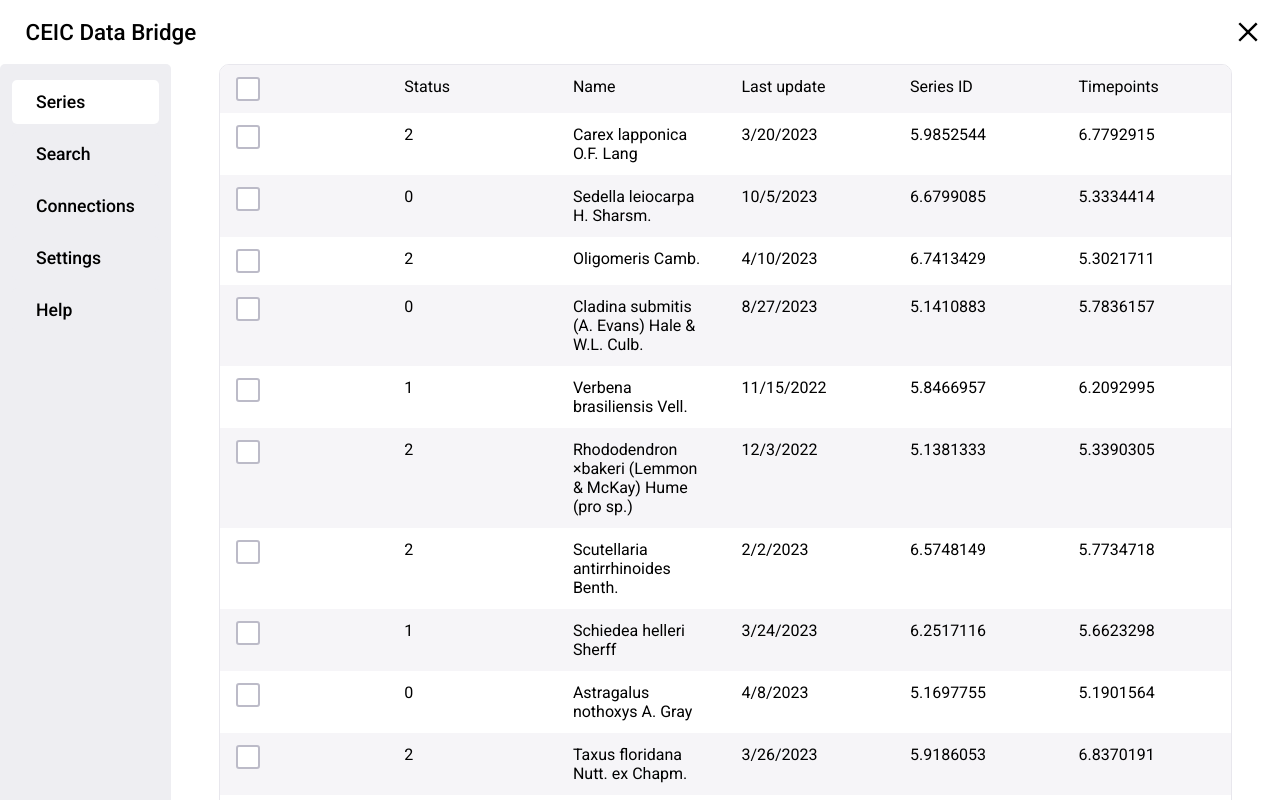
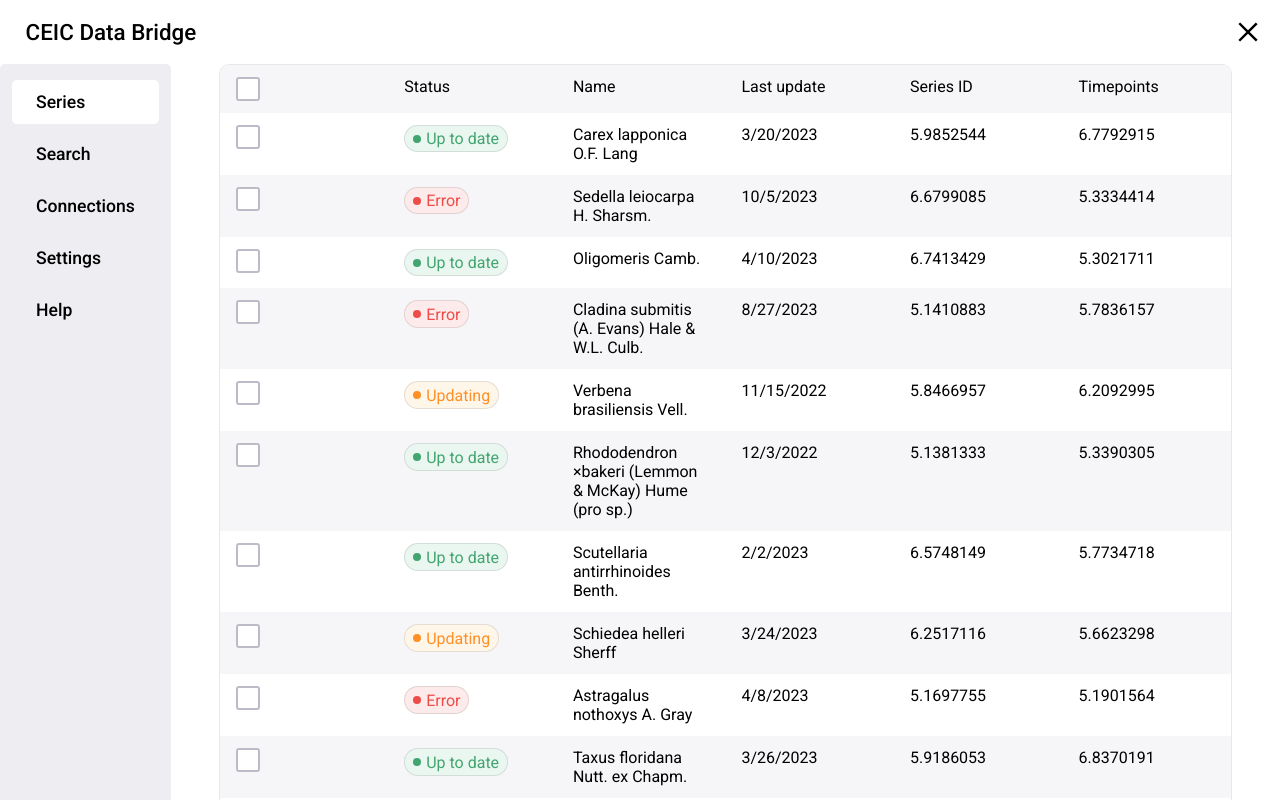
Before and after one commit to juliensale/ceic-example, a Next.js app: page / in a window 1280 px wide. Built offline with nearby package versions, Linux system fonts and the light colour scheme.

Commit message:
feat(table): status chips

```diff
--- /dev/null
+++ b/components/StatusChip/StatusChip.module.css
@@ -0,0 +1,44 @@
+.chip {
+  display: flex;
+  flex-direction: row;
+  align-items: center;
+  justify-content: space-between;
+  gap: 0.3rem;
+  width: fit-content;
+  padding: 0.2rem 0.5rem;
+  border: 1px solid rgba(0, 0, 0, 0.1);
+  text-align: center;
+  font-weight: 400;
+  font-size: 1rem;
+  border-radius: 500px;
+}
+
+.chip div {
+  height: 0.5rem;
+  width: 0.5rem;
+  border-radius: 50%;
+}
+
+.error {
+  background-color: rgb(253, 234, 234);
+  color: rgb(237, 76, 73);
+}
+.error div {
+  background: rgb(237, 76, 73);
+}
+
+.updating {
+  background-color: rgb(255, 246, 234);
+  color: rgb(255, 144, 38);
+}
+.updating div {
+  background: rgba(255, 144, 38, 1);
+}
+
+.ok {
+  background-color: rgba(234, 246, 240, 1);
+  color: rgba(66, 165, 111, 1);
+}
+.ok div {
+  background: rgba(66, 165, 111, 1);
+}
--- /dev/null
+++ b/components/StatusChip/index.tsx
@@ -0,0 +1,34 @@
+import { FC, useMemo } from 'react';
+import mergeClasses from '../../utils/mergeClasses';
+import styles from './StatusChip.module.css';
+
+export type Status = 0 | 1 | 2 | 3;
+
+const StatusChip: FC<{ status: Status }> = ({ status }) => {
+	const className = useMemo(() => {
+		switch (status) {
+			case 0:
+				return styles.error;
+			case 1:
+				return styles.updating;
+			default:
+				return styles.ok;
+		}
+	}, [status])
+	const text = useMemo(() => {
+		switch (status) {
+			case 0:
+				return "Error";
+			case 1:
+				return "Updating";
+			default:
+				return "Up to date";
+		}
+	}, [status])
+
+	return (
+		<div className={mergeClasses(styles.chip, className)}><div />{text}</div>
+	)
+}
+
+export default StatusChip
--- a/pages/index.tsx
+++ b/pages/index.tsx
@@ -1,5 +1,6 @@
 import type { NextPage } from 'next';
 import { useReducer } from 'react';
+import StatusChip, { Status } from '../components/StatusChip';
 import Table from '../components/Table';
 import data from '../series.json';
 
@@ -22,10 +23,11 @@ const reducer = (state: number[], action: { type: 'add' | 'remove' | 'selectAll'
 
 const Home: NextPage = () => {
   const [selected, dispatch] = useReducer(reducer, []);
+  const transformedData = data.map(item => ({ ...item, status: <StatusChip status={item.status as Status} /> }))
 
   return (
     <Table
-      data={data || []}
+      data={transformedData}
       columns={[{ name: "select" },
       { name: "status" },
       { name: "name" },
```
